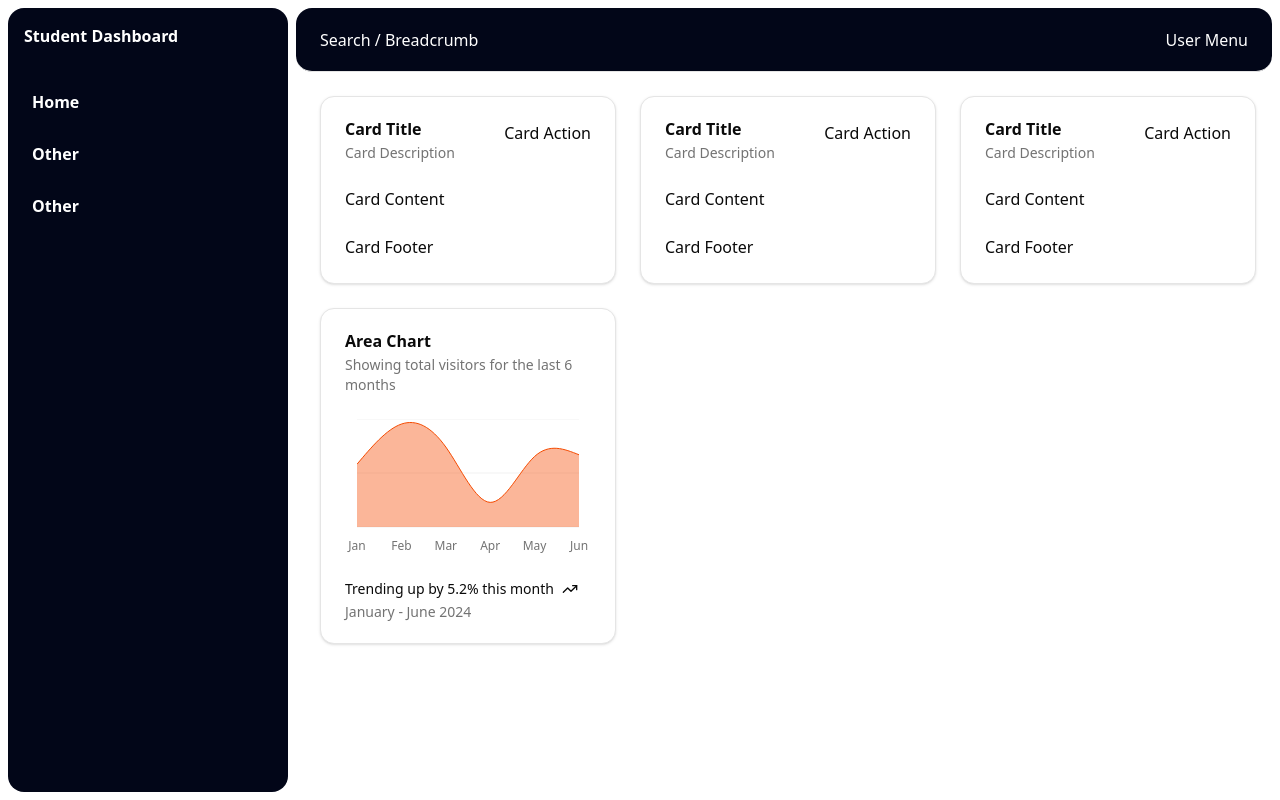
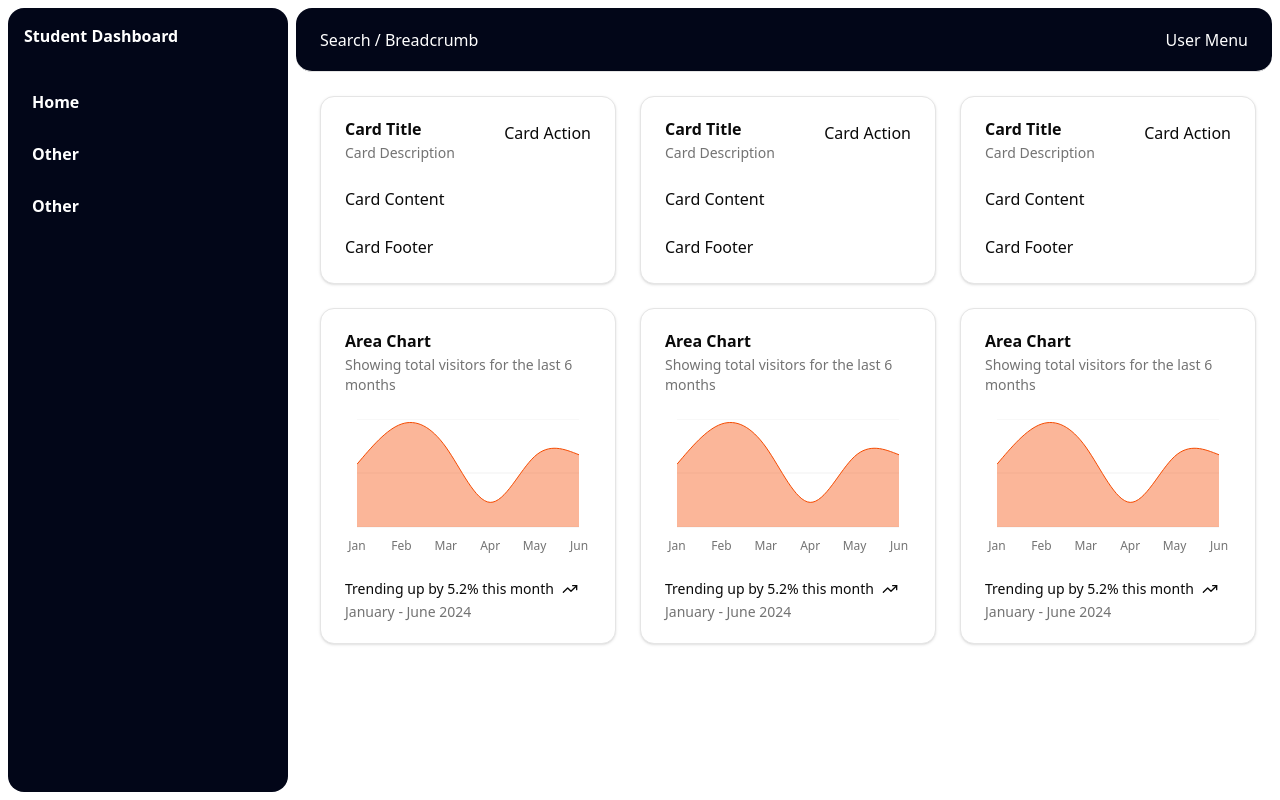
Before and after one commit to CallMeLlms/Dashboard-Project, a Next.js app: page / in a window 1280 px wide. Built offline with nearby package versions, Linux system fonts and the light colour scheme.

Commit message:
grown-add-man

```diff
--- a/src/app/page.tsx
+++ b/src/app/page.tsx
@@ -46,6 +46,9 @@ export default function Home() {
             ))}
 
             <ChartAreaDefault/>
+            <ChartAreaDefault/>
+            <ChartAreaDefault/>
+
             {/* <div className="rounded-2xl border p-4 shadow-sm">Card 3</div> */}
           </div>
         </main>
```
